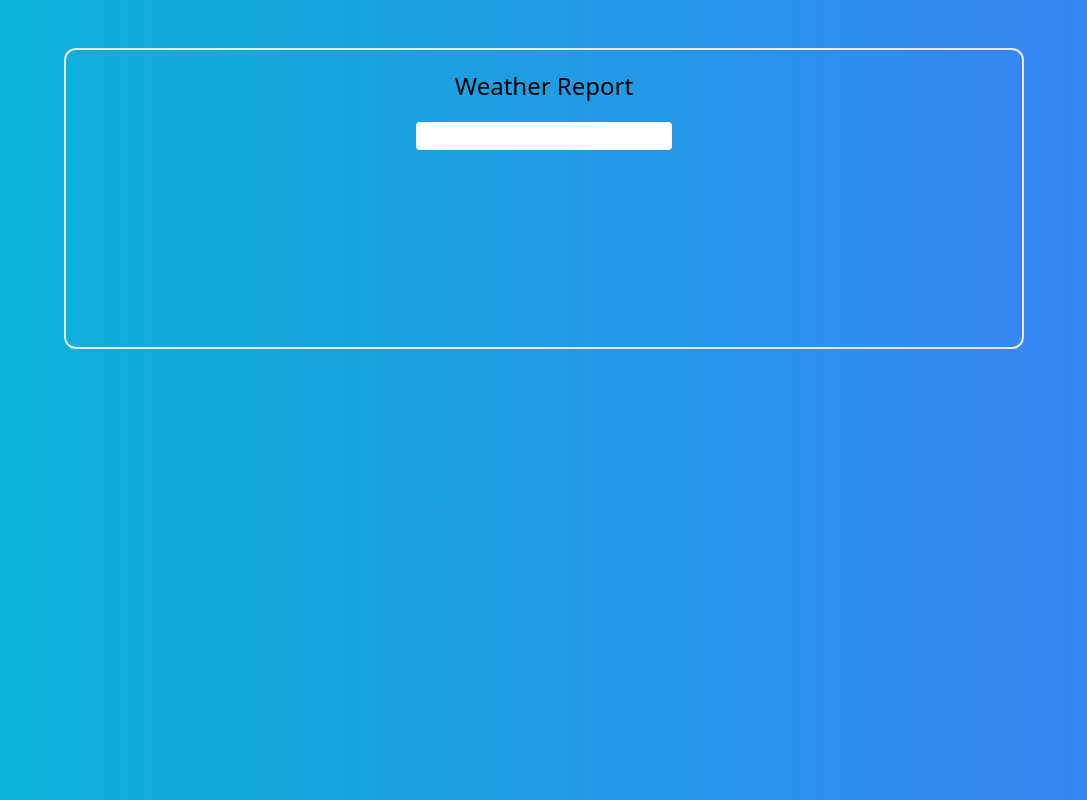
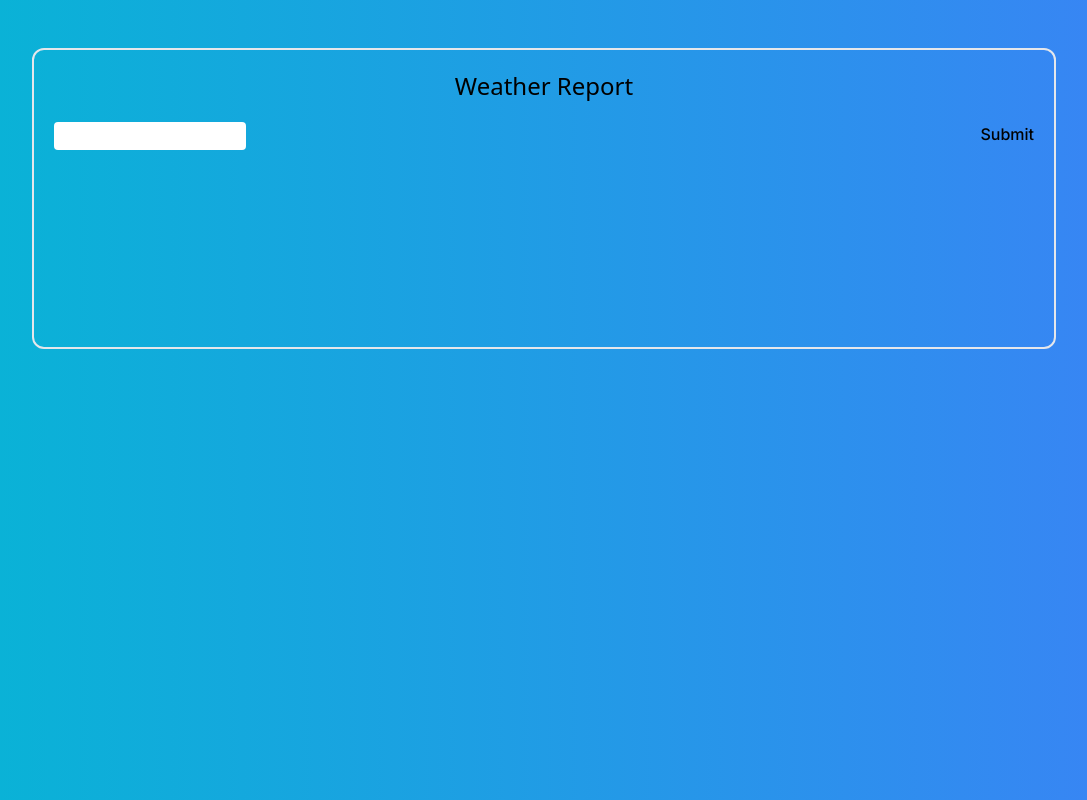
Before and after one commit to Lambpato/weather-report-next.js, a Next.js app in the folder weather-report/: page / in a window 1280 px wide. Shown: the whole page, without its empty margins (96-1183 px from the left). Built offline with nearby package versions, Linux system fonts and the light colour scheme.

Commit message:
fixed a few small things

```diff
--- a/weather-report/src/app/components/Options.tsx
+++ b/weather-report/src/app/components/Options.tsx
@@ -15,7 +15,7 @@ export default function Options({ locations, setInputValue }: OptionProps) {
       className='border text-black cursor-pointer'
     >
       {x.name && (
-        <span>
+        <span className='text-xs'>
           {x.name}
           {x.region && `, ${x.region}`}
         </span>
--- a/weather-report/src/app/components/SearchBar.tsx
+++ b/weather-report/src/app/components/SearchBar.tsx
@@ -2,7 +2,7 @@
 
 import { ChangeEvent, useState } from 'react';
 import Options from './Options';
-import { getSearch } from '../lib';
+import { getSearch, saveLocation } from '../lib';
 
 export default function SearchBar() {
   const [inputValue, setInputValue] = useState('');
@@ -26,13 +26,14 @@ export default function SearchBar() {
 
   return (
     <div className='grid place-items-center items-start h-screen pt-12'>
-      <div className='w-3/4 border-2 rounded-xl h-2/5 p-5'>
+      <div className='w-4/5 border-2 rounded-xl h-2/5 p-5'>
         <h1 className='font-sans text-center font-medium text-2xl pb-5'>
           Weather Report
         </h1>
-        <div className='grid place-content-center'>
+        <form className='flex flex-row justify-between items-start'>
+          <div>
             <input
-            className='text-black py-0.5 rounded focus:outline-double w-64
+              className='text-black w-48 py-0.5 rounded focus:outline-double
             '
               type='text'
               value={inputValue}
@@ -42,6 +43,10 @@ export default function SearchBar() {
               <Options setInputValue={setInputValue} locations={city} />
             )}
           </div>
+          <button type='submit' className='font-medium'>
+            Submit
+          </button>
+        </form>
       </div>
     </div>
   );
```
Lines whose indentation alone changed are shown as unchanged.
